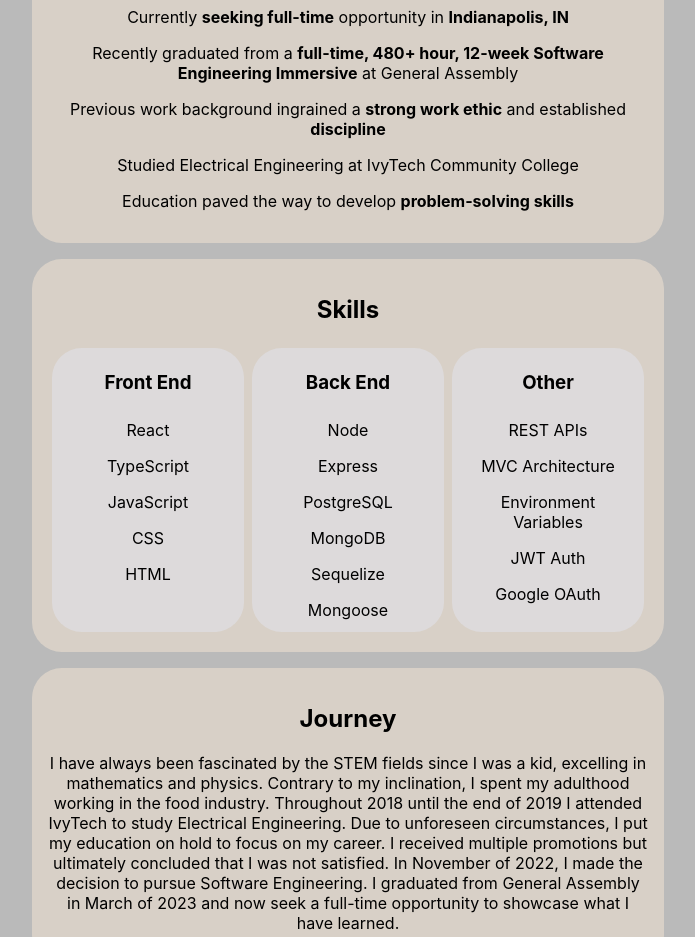
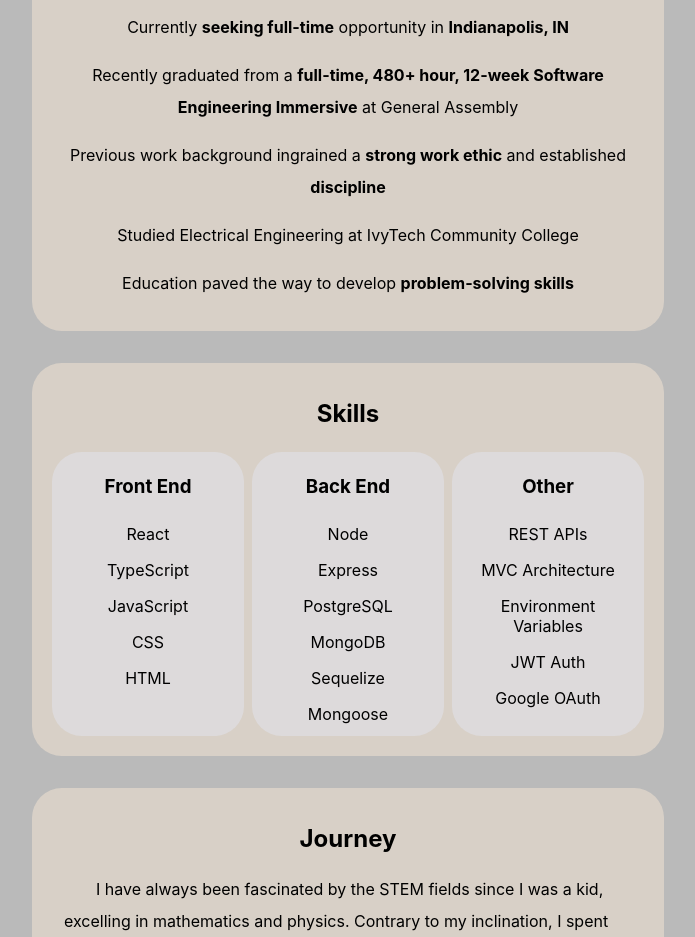
Before and after one commit to csalguera/portfolio-react, a React (Create React App) app: page / in a window 1280 px wide. Shown: the part 2940-3877 px from the top of the page, without its empty margins (292-987 px from the left). Built offline with nearby package versions, Linux system fonts and the light colour scheme.

Commit message:
add css rules for readablity of text content in About page component

```diff
--- a/src/pages/About/About.jsx
+++ b/src/pages/About/About.jsx
@@ -4,7 +4,7 @@
   return (
     <main className='page-component-container' style={{backgroundColor: '#bababa'}} ref={aboutRef}>
       <h1>About</h1>
-      <div className={styles["about-container"]}>
+      <div className={`${styles["about-container"]} ${styles["goal-container"]}`}>
         <h2>Goal</h2>
         <p>Software Engineer focused on <b>Full Stack Development</b></p>
         <p>Currently <b>seeking full-time</b> opportunity in <b>Indianapolis, IN</b></p>
@@ -45,7 +45,7 @@
       </div>
       <div className={styles["about-container"]}>
         <h2>Journey</h2>
-        <p>I have always been fascinated by the STEM fields since I was a kid, excelling in mathematics and physics. Contrary to my inclination, I spent my adulthood working in the food industry. Throughout 2018 until the end of 2019 I attended IvyTech to study Electrical Engineering. Due to unforeseen circumstances, I put my education on hold to focus on my career. I received multiple promotions but ultimately concluded that I was not satisfied. In November of 2022, I made the decision to pursue Software Engineering. I graduated from General Assembly in March of 2023 and now seek a full-time opportunity to showcase what I have learned.</p>
+        <p className={styles["journey-text"]}>I have always been fascinated by the STEM fields since I was a kid, excelling in mathematics and physics. Contrary to my inclination, I spent my adulthood working in the food industry. Throughout 2018 until the end of 2019 I attended IvyTech to study Electrical Engineering. Due to unforeseen circumstances, I put my education on hold to focus on my career. I received multiple promotions but ultimately concluded that I was not satisfied. In November of 2022, I made the decision to pursue Software Engineering. I graduated from General Assembly in March of 2023 and now seek a full-time opportunity to showcase what I have learned.</p>
       </div>
     </main>
   )
--- a/src/pages/About/About.module.css
+++ b/src/pages/About/About.module.css
@@ -9,7 +9,7 @@
   max-width: 600px;
   text-align: center;
   background-color: rgba(220, 211, 201, 0.9);
-  margin: 8px;
+  margin-bottom: 32px;
   padding: 16px;
   border-radius: 30px;
 }
@@ -19,6 +19,10 @@
   flex-direction: column;
   justify-content: center;
   align-items: flex-start;
+}
+
+.goal-container p {
+  line-height: 2rem;
 }
 
 .skills-container {
@@ -43,3 +47,10 @@
 .skills-container p {
   margin: 8px;;
 }
+
+.journey-text {
+  padding: 0 16px;
+  text-align: left;
+  text-indent: 2rem;
+  line-height: 2rem;
+}
```
